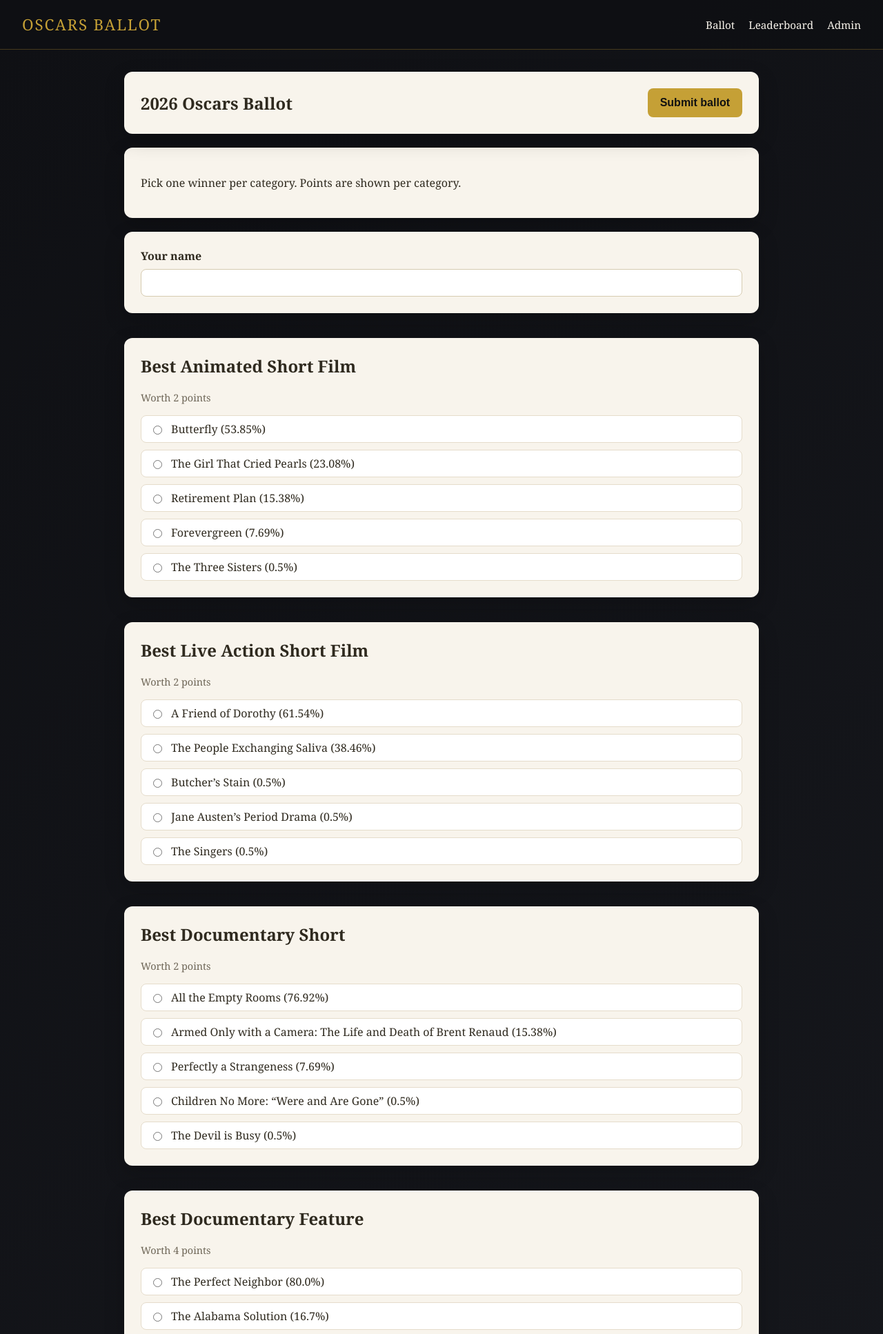
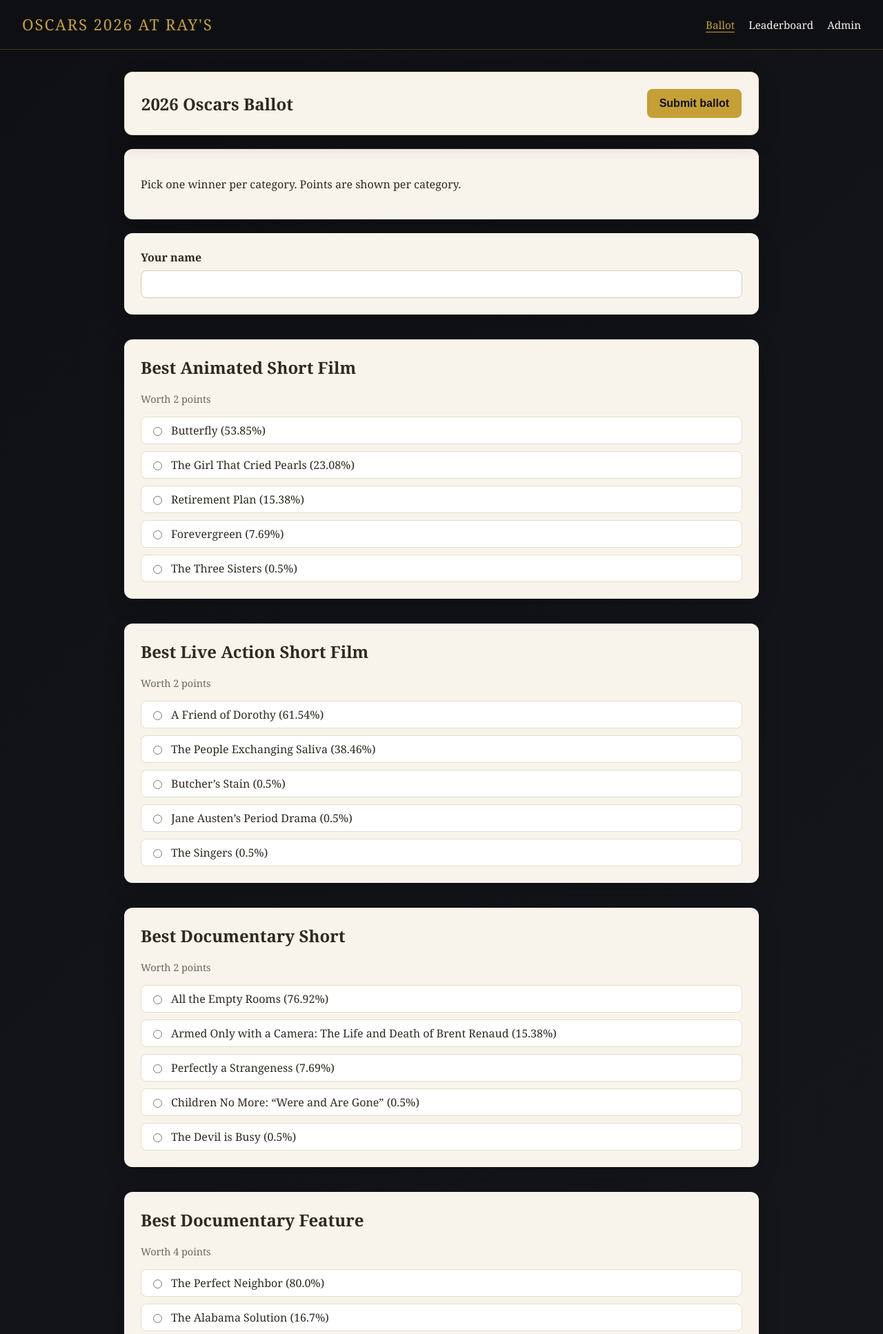
Before and after one commit to analumonzon/Oscars, a FastAPI app: page / in a window 1280 px wide. Shown: the top 1934 px of the page at 69% size. Run offline with FastAPI, Linux system fonts and the light colour scheme; data that the repository does not hold is empty.

Commit message:
Enhance README with deployment instructions, add reset ballot option on startup, and improve toolbar styles for better usability

```diff
--- a/app/main.py
+++ b/app/main.py
@@ -21,6 +21,11 @@ from app.db import (
 
 BALLOT_PATH = os.environ.get("OSCARS_BALLOT_PATH", "docs/OscarBallotList.csv")
 ADMIN_KEY = os.environ.get("OSCARS_ADMIN_KEY")
+RESET_BALLOT_ON_START = os.environ.get("OSCARS_RESET_BALLOT_ON_START", "false").lower() in {
+    "1",
+    "true",
+    "yes",
+}
 
 app = FastAPI(title="Oscars Ballot")
 app.mount("/static", StaticFiles(directory="app/static"), name="static")
@@ -36,7 +41,9 @@ except BallotError as exc:
 
 conn = get_conn()
 try:
-    replace_ballot(conn, file_ballot)
+    existing_ballot = load_ballot_from_db(conn)
+    if RESET_BALLOT_ON_START or not existing_ballot:
+        replace_ballot(conn, file_ballot)
     BALLOT = load_ballot_from_db(conn)
 finally:
     conn.close()
--- a/app/static/styles.css
+++ b/app/static/styles.css
@@ -4,6 +4,7 @@
   --paper: #f8f4ec;
   --accent: #2f2a1f;
   --muted: #6e6657;
+  --sticky-offset: 86px;
 }
 
 * {
@@ -36,15 +37,22 @@ body {
   color: var(--gold);
 }
 
-.nav-links a {
+.nav-link {
   color: var(--paper);
   margin-left: 16px;
   text-decoration: none;
   font-size: 0.95rem;
+  font-weight: 500;
 }
 
-.nav-links a:hover {
+.nav-link:hover,
+.nav-link.is-active {
   color: var(--gold);
+}
+
+.nav-link.is-active {
+  text-decoration: underline;
+  text-underline-offset: 4px;
 }
 
 .content {
@@ -53,10 +61,14 @@ body {
   padding: 0 20px;
 }
 
-.admin-toolbar {
+.admin-toolbar,
+.ballot-toolbar {
   position: sticky;
-  top: 86px;
+  top: var(--sticky-offset);
   z-index: 30;
+  background: rgba(15, 16, 20, 0.9);
+  border: 1px solid rgba(197, 160, 54, 0.3);
+  backdrop-filter: blur(6px);
 }
 
 .admin-toolbar__row {
@@ -67,6 +79,10 @@ body {
   flex-wrap: wrap;
 }
 
+.admin-toolbar__row h1 {
+  margin-bottom: 0;
+}
+
 .admin-toolbar__actions {
   display: flex;
   align-items: center;
@@ -75,12 +91,6 @@ body {
 
 .admin-toolbar__actions form {
   margin: 0;
-}
-
-.ballot-toolbar {
-  position: sticky;
-  top: 86px;
-  z-index: 30;
 }
 
 .ballot-toolbar__row {
@@ -194,13 +204,17 @@ h1, h2 {
 }
 
 @media (max-width: 700px) {
+  :root {
+    --sticky-offset: 128px;
+  }
+
   .site-header {
     flex-direction: column;
     align-items: flex-start;
     gap: 12px;
   }
 
-  .nav-links a {
+  .nav-link {
     margin-left: 0;
     margin-right: 12px;
   }
--- a/app/templates/admin.html
+++ b/app/templates/admin.html
@@ -1,4 +1,6 @@
 {% extends "base.html" %}
+
+{% block nav_admin_active %}is-active{% endblock %}
 
 {% block content %}
   <section class="card admin-toolbar">
--- a/app/templates/ballot.html
+++ b/app/templates/ballot.html
@@ -1,4 +1,6 @@
 {% extends "base.html" %}
+
+{% block nav_ballot_active %}is-active{% endblock %}
 
 {% block content %}
   <section class="card ballot-toolbar">
--- a/app/templates/base.html
+++ b/app/templates/base.html
@@ -3,16 +3,16 @@
 <head>
   <meta charset="UTF-8">
   <meta name="viewport" content="width=device-width, initial-scale=1.0">
-  <title>Oscars Ballot</title>
+  <title>Oscars 2026</title>
   <link rel="stylesheet" href="/static/styles.css">
 </head>
 <body>
   <header class="site-header">
-    <div class="brand">Oscars Ballot</div>
+    <div class="brand">Oscars 2026 at Ray's</div>
     <nav class="nav-links">
-      <a href="/">Ballot</a>
-      <a href="/leaderboard">Leaderboard</a>
-      <a href="/admin">Admin</a>
+      <a href="/" class="nav-link {% block nav_ballot_active %}{% endblock %}">Ballot</a>
+      <a href="/leaderboard" class="nav-link {% block nav_leaderboard_active %}{% endblock %}">Leaderboard</a>
+      <a href="/admin" class="nav-link {% block nav_admin_active %}{% endblock %}">Admin</a>
     </nav>
   </header>
   <main class="content">
--- a/app/templates/leaderboard.html
+++ b/app/templates/leaderboard.html
@@ -1,4 +1,6 @@
 {% extends "base.html" %}
+
+{% block nav_leaderboard_active %}is-active{% endblock %}
 
 {% block content %}
   <section class="card">
```
Also changed, not shown: README.md, data/oscars.db, 2 other files.
